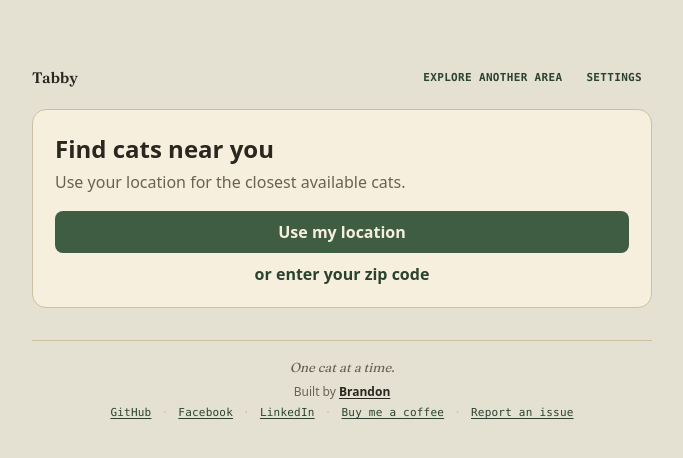
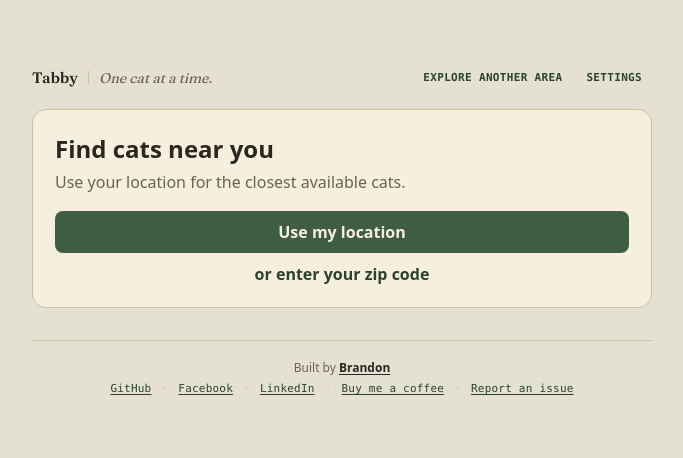
Before and after one commit to BrandonML/tabby, a website with bundled scripts: page extension/newtab.html in a window 1280 px wide. Shown: the whole page, without its empty margins (298-981 px from the left). Built offline with nearby package versions, Linux system fonts and the light colour scheme; some packages are replaced by stand-ins of ours.

Commit message:
Move tagline beside the wordmark (#25)
Wraps the wordmark, a hairline divider, and the tagline in a .brand
flex container as the header's first child, sharing a baseline so the
italic tagline doesn't hang below the wordmark. Removed from the
footer, which now starts with the credit line. Below 460px -- the one
width where this row can crowd -- the rule and tagline drop out and
the header returns to today's layout.

Closes #25.

Co-Authored-By: Claude Sonnet 5 <noreply@anthropic.com>

```diff
--- a/extension/newtab.css
+++ b/extension/newtab.css
@@ -29,7 +29,13 @@ body { margin: 0; min-width: 320px; }
 .shell { width: min(620px, calc(100vw - 32px)); margin: 8vh auto; }
 
 header { display: flex; justify-content: space-between; align-items: center; margin-bottom: 14px; }
+.brand { display: flex; align-items: baseline; gap: 10px; }
+.brand-rule { width: 1px; height: 13px; background: var(--card-edge); align-self: center; }
 .wordmark { font-family: var(--font-display); font-weight: 600; font-size: 0.95rem; letter-spacing: 0.01em; color: var(--ink); margin: 0; }
+.tagline { font-family: var(--font-display); font-style: italic; font-size: 14px; color: var(--ink-soft); margin: 0; }
+@media (max-width: 460px) {
+  .brand-rule, .tagline { display: none; }
+}
 .eyebrow { letter-spacing: 0.14em; text-transform: uppercase; font-size: 12px; font-weight: 700; color: var(--ink-soft); }
 .header-actions { display: flex; align-items: center; gap: 4px; }
 
@@ -346,7 +352,6 @@ input { display: block; width: 100%; padding: 10px; margin-top: 4px; border: 1px
   border-top: 1px solid var(--card-edge);
   text-align: center;
 }
-.footer .tagline { font-family: var(--font-display); font-style: italic; font-size: 13px; color: var(--ink-soft); margin: 0 0 8px; }
 .footer .credit { font-size: 12px; color: var(--ink-soft); margin: 0 0 6px; }
 .footer .credit a { color: var(--ink); font-weight: 600; text-decoration: underline; text-underline-offset: 2px; }
 .footer .links { font-family: var(--font-mono); font-size: 11px; letter-spacing: 0.02em; display: flex; justify-content: center; gap: 10px; flex-wrap: wrap; color: var(--ink-soft); margin: 0; }
--- a/extension/newtab.html
+++ b/extension/newtab.html
@@ -4,7 +4,11 @@
   <body>
     <main class="shell">
       <header>
-        <p class="wordmark">Tabby</p>
+        <div class="brand">
+          <p class="wordmark">Tabby</p>
+          <span class="brand-rule" aria-hidden="true"></span>
+          <p class="tagline">One cat at a time.</p>
+        </div>
         <div class="header-actions">
           <button id="explore" class="quiet" type="button">Explore another area</button>
           <button id="settings" class="quiet">Settings</button>
@@ -22,7 +26,6 @@
       <p id="explore-banner" class="notice" role="status" hidden><span class="explore-text">Exploring near <span id="explore-label"></span>.</span><span class="explore-links"><button id="show-another-explore-cat" class="notice-link" type="button">Show another cat</button> · <button id="back-to-my-area" class="notice-link" type="button">Back to my area</button></span></p>
       <p id="notice" class="notice" role="status" hidden></p>
       <footer class="footer">
-        <p class="tagline">One cat at a time.</p>
         <p class="credit">Built by <a href="https://linke.ro/brandon" target="_blank" rel="noopener noreferrer">Brandon</a></p>
         <p class="links">
           <a href="https://github.com/BrandonML/tabby" target="_blank" rel="noopener noreferrer">GitHub</a>
```
